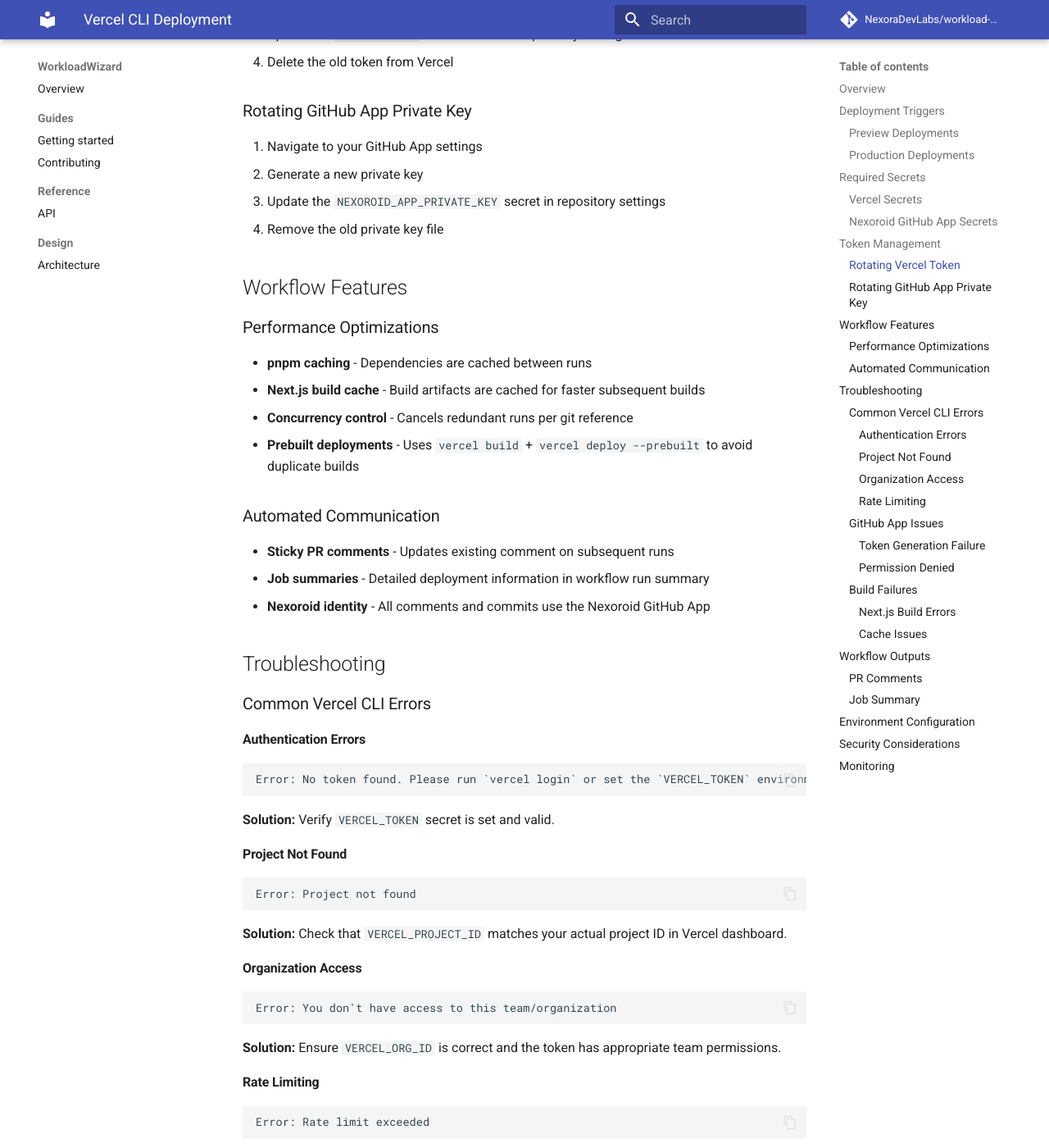
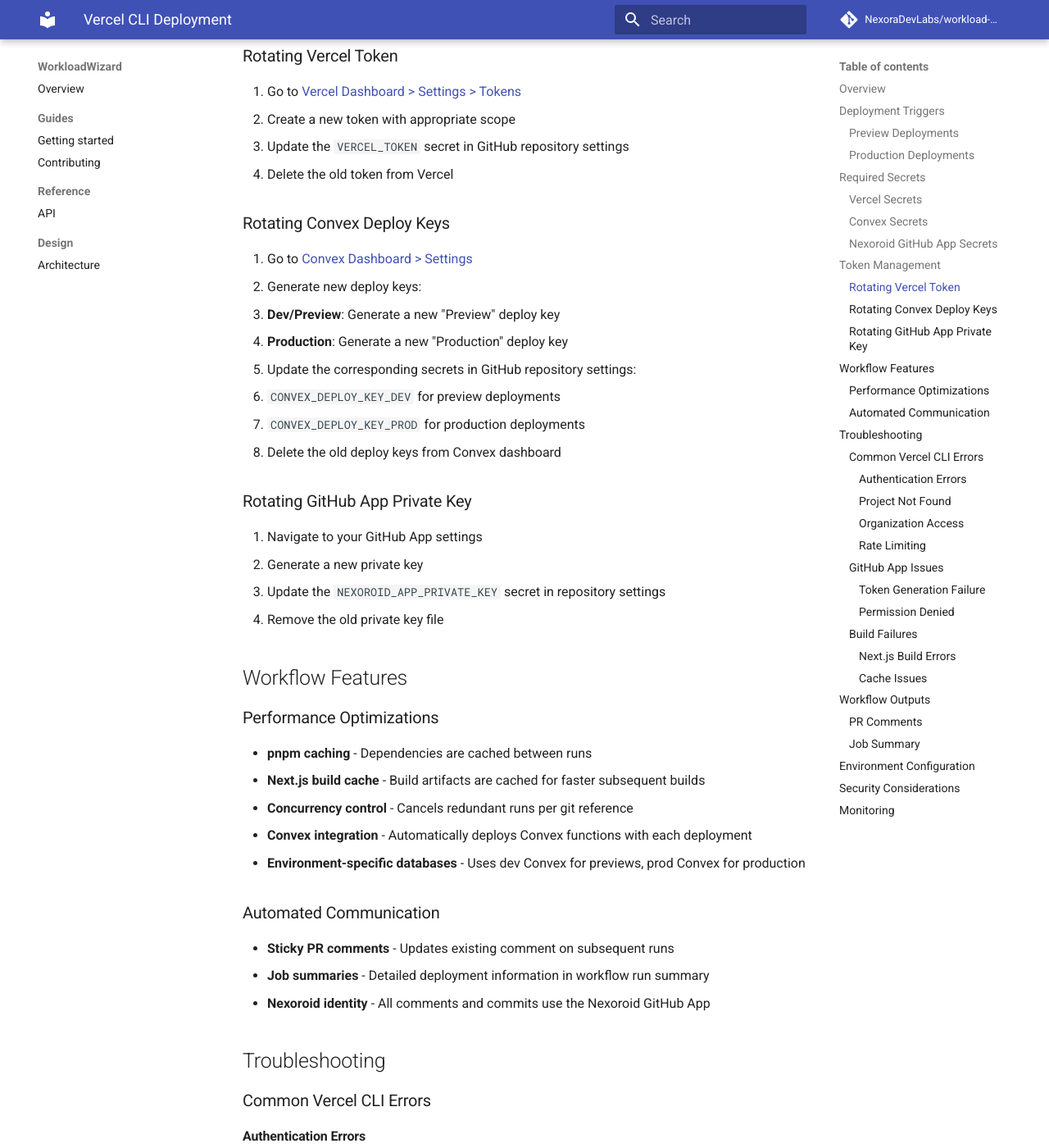
Before and after one commit to NexoraDevLabs/workload-wizard, an MkDocs documentation site: the page built from docs/engineering/ci/vercel-deploy.md, in a window 1280 px wide and 1400 px high, scrolled down 1482 px. Shown: the whole window at 82% size. Built offline with MkDocs 1.6.1 and Material for MkDocs 9.7.7, drawn with Linux system fonts in a browser that asks for light colours; comment, search, counter and statistics services are not loaded; some of the changed text lies outside the part shown.

Commit message:
feat: integrate Convex with Vercel deployments
- Use Convex deploy command for both dev and prod environments
- Separate deploy keys for dev (preview) and prod environments
- Dev/preview deployments use CONVEX_DEPLOY_KEY_DEV
- Production deployments use CONVEX_DEPLOY_KEY_PROD
- Updated documentation with Convex token management
- Maintains CLI deployment approach without GitHub linking

```diff
--- a/docs/engineering/ci/vercel-deploy.md
+++ b/docs/engineering/ci/vercel-deploy.md
@@ -34,6 +34,11 @@ The workflow requires the following repository secrets to be configured:
 - `VERCEL_ORG_ID` - Your Vercel organization/team ID
 - `VERCEL_PROJECT_ID` - The project ID for your Vercel application
 
+### Convex Secrets
+
+- `CONVEX_DEPLOY_KEY_DEV` - Convex deploy key for dev/preview deployments
+- `CONVEX_DEPLOY_KEY_PROD` - Convex deploy key for production deployments
+
 ### Nexoroid GitHub App Secrets
 
 - `NEXOROID_APP_ID` - GitHub App ID for the Nexoroid bot
@@ -47,6 +52,17 @@ The workflow requires the following repository secrets to be configured:
 2. Create a new token with appropriate scope
 3. Update the `VERCEL_TOKEN` secret in GitHub repository settings
 4. Delete the old token from Vercel
+
+### Rotating Convex Deploy Keys
+
+1. Go to [Convex Dashboard > Settings](https://dashboard.convex.dev)
+2. Generate new deploy keys:
+   - **Dev/Preview**: Generate a new "Preview" deploy key
+   - **Production**: Generate a new "Production" deploy key
+3. Update the corresponding secrets in GitHub repository settings:
+   - `CONVEX_DEPLOY_KEY_DEV` for preview deployments
+   - `CONVEX_DEPLOY_KEY_PROD` for production deployments
+4. Delete the old deploy keys from Convex dashboard
 
 ### Rotating GitHub App Private Key
 
@@ -62,7 +78,8 @@ The workflow requires the following repository secrets to be configured:
 - **pnpm caching** - Dependencies are cached between runs
 - **Next.js build cache** - Build artifacts are cached for faster subsequent builds
 - **Concurrency control** - Cancels redundant runs per git reference
-- **Prebuilt deployments** - Uses `vercel build` + `vercel deploy --prebuilt` to avoid duplicate builds
+- **Convex integration** - Automatically deploys Convex functions with each deployment
+- **Environment-specific databases** - Uses dev Convex for previews, prod Convex for production
 
 ### Automated Communication
 
```
Also changed, not shown: 1 other file.
